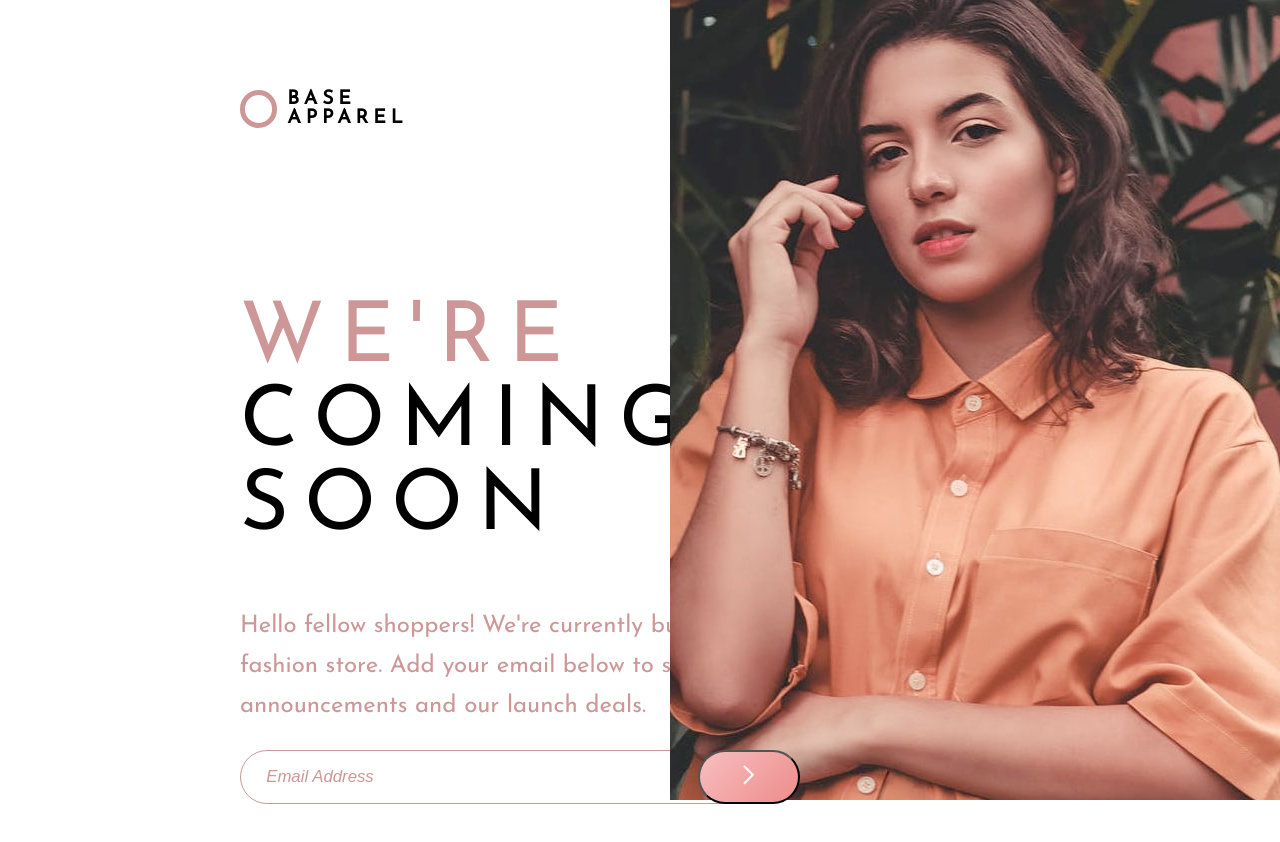
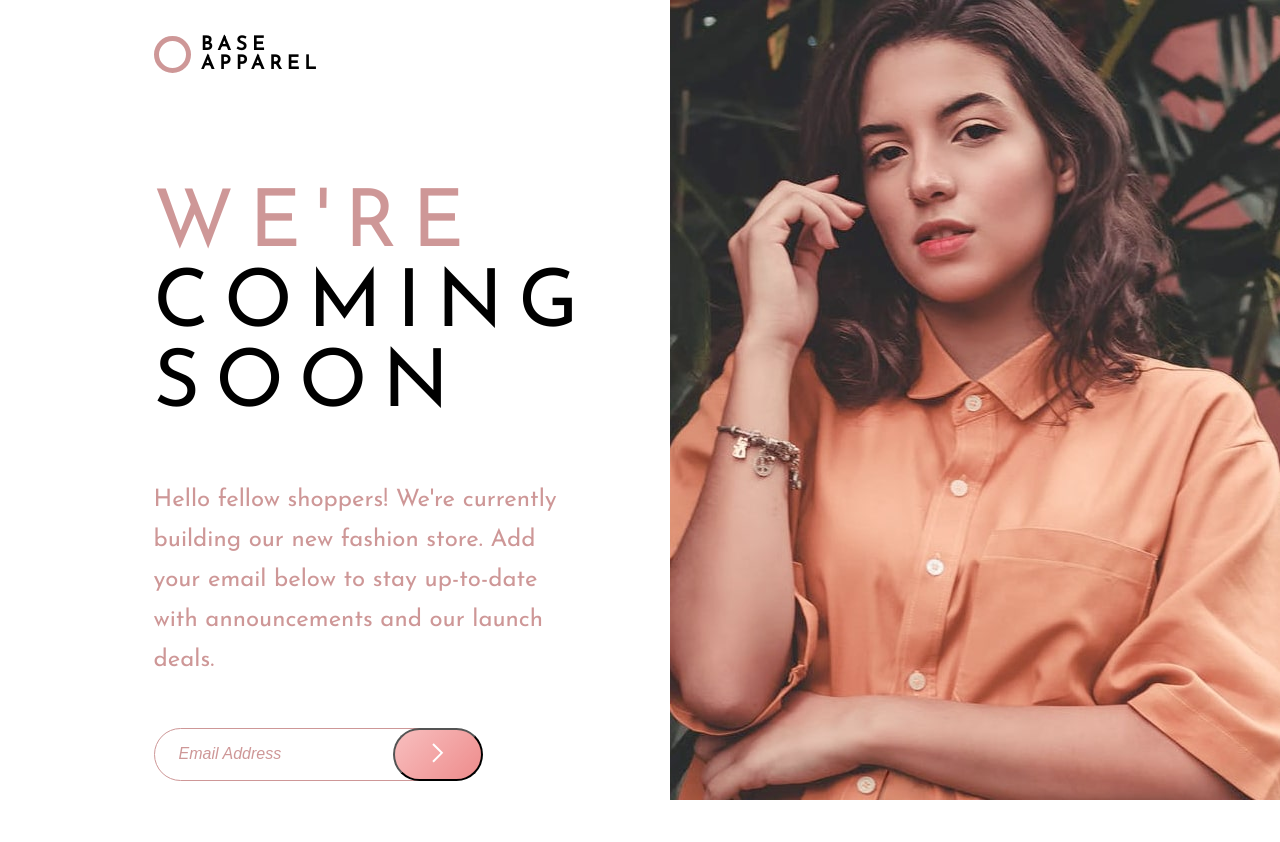
Before and after one commit to josiasT1000/base-apparel-coming-soon-master, a plain HTML site: page index.html in a window 1280 px wide. Drawn offline with Linux system fonts and the light colour scheme.

Commit message:
styling sizes

```diff
--- a/styles.css
+++ b/styles.css
@@ -5,7 +5,7 @@ body {
 }
 
 h1 {
-  font-size: 3.5em;
+  font-size: 5em;
   letter-spacing: 15px;
   text-transform: uppercase;
   font-weight: normal;
@@ -34,6 +34,8 @@ img {
 p {
   color: hsl(0, 36%, 70%);
   line-height: 40px;
+  font-size: 1.5em;
+  margin-bottom: 2em;
 }
 form{
   display: flex;
@@ -45,7 +47,7 @@ input[type=email]{
   padding: 0.7em 1.5em;
   width: 80%;
   color: hsl(0, 36%, 70%);
-  font-size: 0.7em;
+  font-size: 1em;
   font-style: italic;
 }
 input[type=email]::placeholder{
@@ -66,12 +68,12 @@ button[type=submit]::before{
 }
 
 .content {
-  margin: 0 0 5rem 15rem;
-  width: 40rem;
-  font-size: 1.5rem;
+  margin: 0 0 5% 12%;
+  width: 32%;
+  /* font-size: 1.5rem; */
 }
 .top{
-  margin: 5rem 0 10rem 15rem;
+  margin: 2% 0 8% 12%;
   display: flex;
   align-items: center;
 }
```
